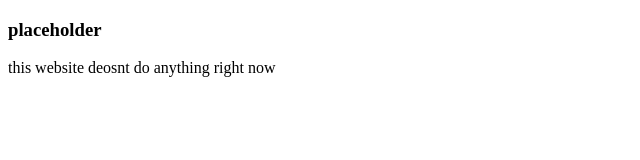
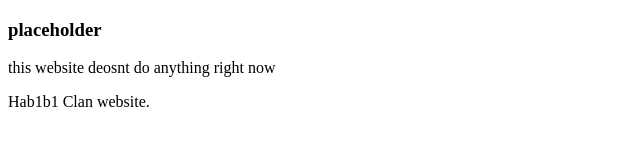
Before and after one commit to Hab1b1Clan/hab1b1clan.github.io, a plain HTML site: page index.html in a window 1280 px wide. Shown: the whole page, without its empty margins (0-640 px from the left). Drawn offline with Linux system fonts and the light colour scheme.

Commit message:
Update index.html

```diff
--- a/index.html
+++ b/index.html
@@ -9,6 +9,7 @@
     <body>
         <h3>placeholder</h3>
         <p>this website deosnt do anything right now</p>
+        <p>Hab1b1 Clan website.<p>
         <!--<img src="https://mms.businesswire.com/media/20210513005340/en/743322/23/Udemy_Logo.jpg" alt="Image failed to render">-->
     </body>
 </html>
```
